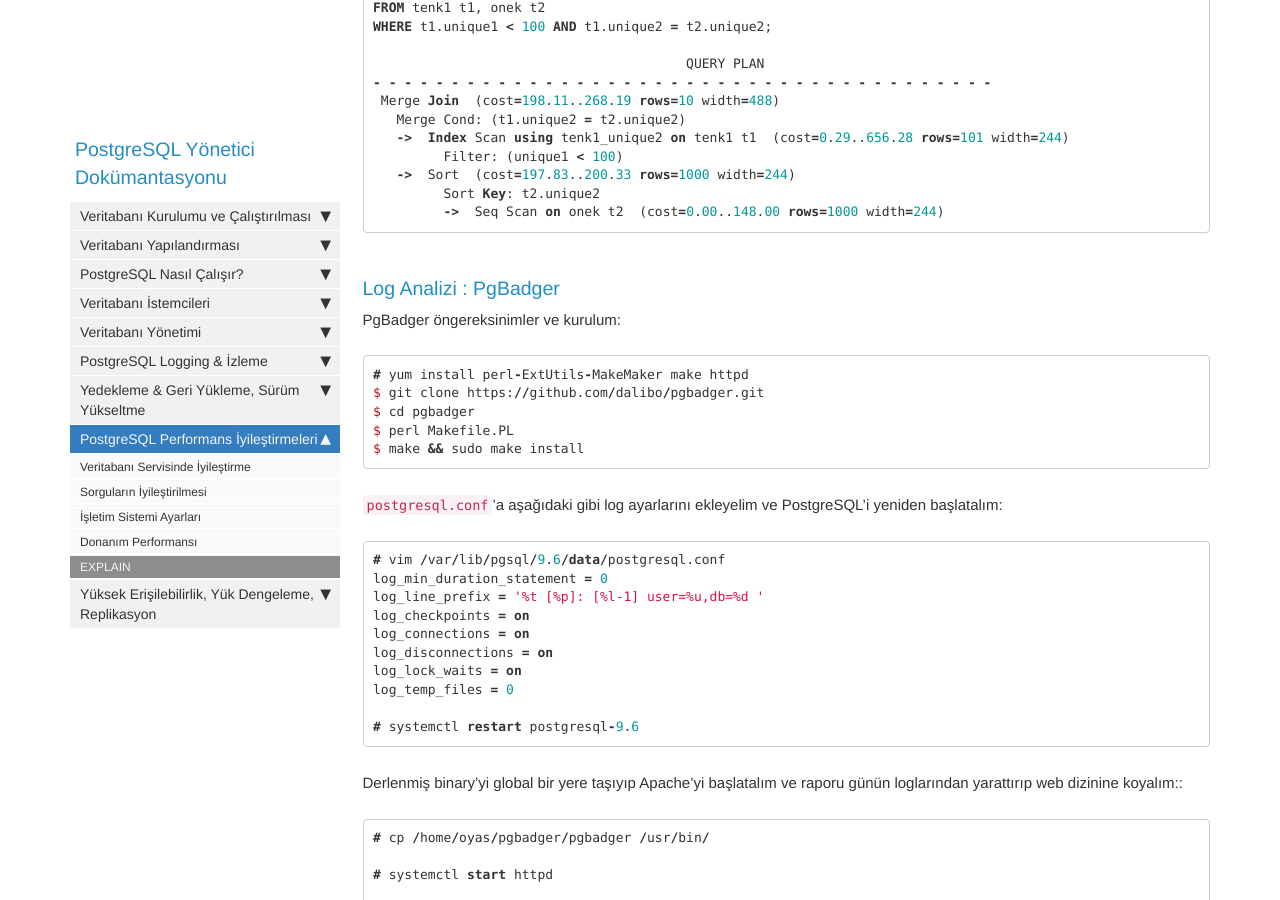
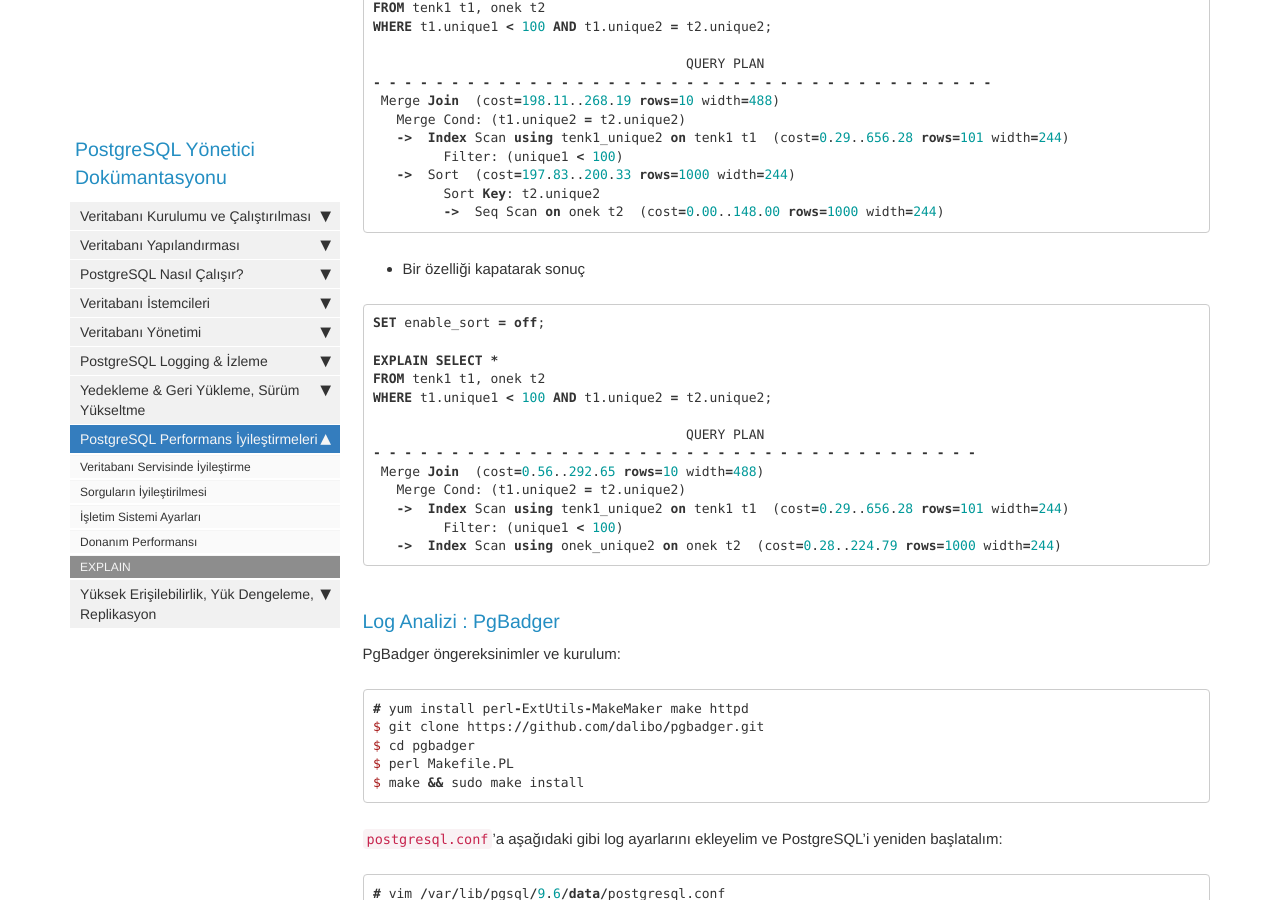
Before and after one commit to tubitak-bilgem-yte/pg-yonetici, a Jekyll site: the page built from pages/mydoc/mydoc_explain.md, in a window 1280 px wide and 900 px high, scrolled down 7905 px. Built offline with Jekyll 4.4.1, drawn with Linux system fonts in a browser that asks for light colours; comment, search, counter and statistics services are not loaded.

Commit message:
plannerı yönlendirmek, eksik kısım düzeltildi.

````diff
--- a/pages/mydoc/mydoc_explain.md
+++ b/pages/mydoc/mydoc_explain.md
@@ -334,6 +334,24 @@ WHERE t1.unique1 < 100 AND t1.unique2 = t2.unique2;
          ->  Seq Scan on onek t2  (cost=0.00..148.00 rows=1000 width=244)
 ```
 
+* Bir özelliği kapatarak sonuç
+
+```sql
+SET enable_sort = off;
+
+EXPLAIN SELECT *
+FROM tenk1 t1, onek t2
+WHERE t1.unique1 < 100 AND t1.unique2 = t2.unique2;
+
+                                        QUERY PLAN
+- - - - - - - - - - - - - - - - - - - - - - - - - - - - - - - - - - - - - - -
+ Merge Join  (cost=0.56..292.65 rows=10 width=488)
+   Merge Cond: (t1.unique2 = t2.unique2)
+   ->  Index Scan using tenk1_unique2 on tenk1 t1  (cost=0.29..656.28 rows=101 width=244)
+         Filter: (unique1 < 100)
+   ->  Index Scan using onek_unique2 on onek t2  (cost=0.28..224.79 rows=1000 width=244)
+```
+
 ### Log Analizi : PgBadger
 
 PgBadger öngereksinimler ve kurulum:
````
